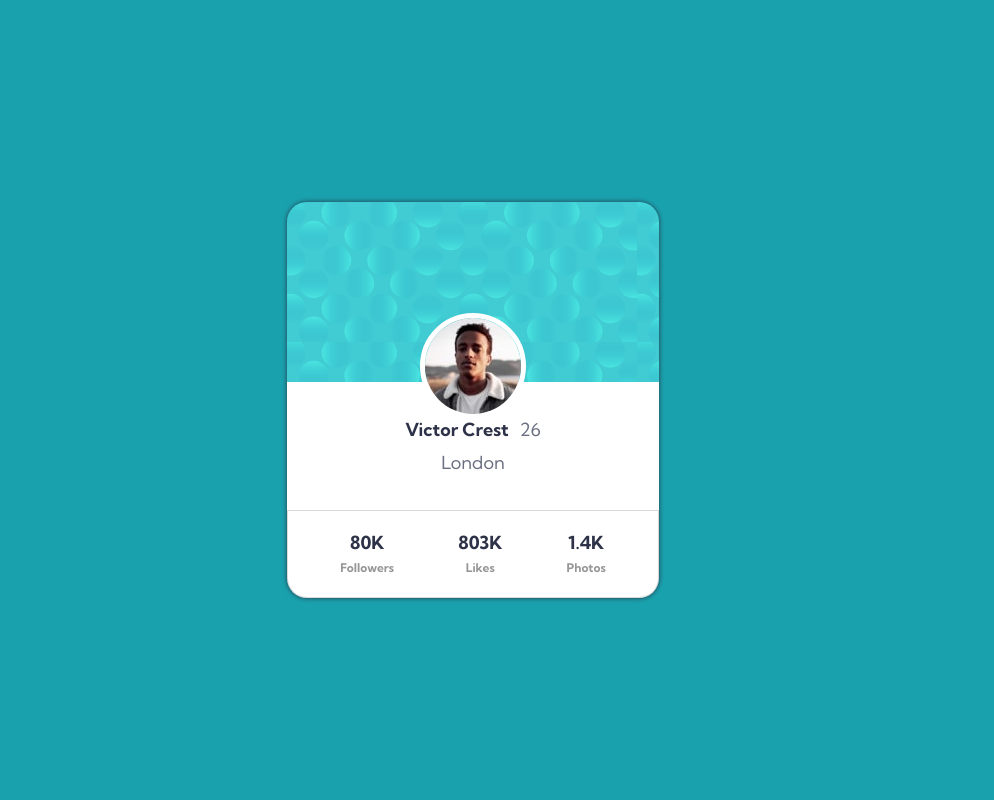
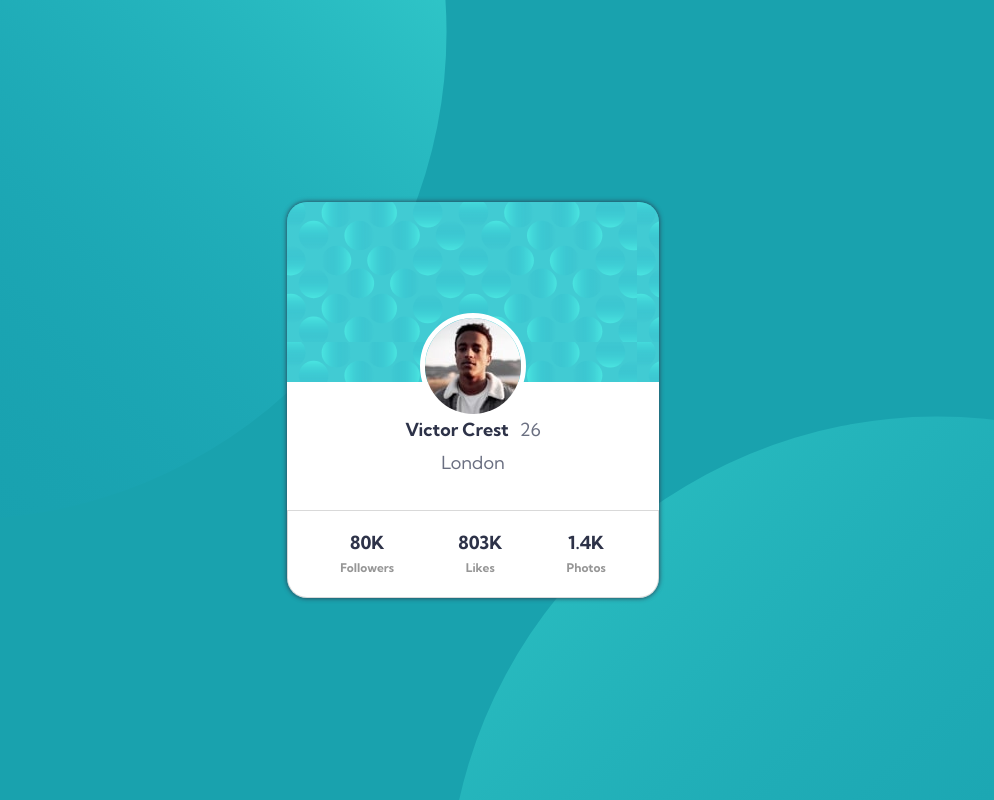
Before and after one commit to WangaiJM/profile-card-components, a plain HTML site: page index.html in a window 1280 px wide. Shown: the whole page, without its empty margins (167-1161 px from the left). Drawn offline with Linux system fonts and the light colour scheme.

Commit message:
background image

```diff
--- a/styles.css
+++ b/styles.css
@@ -26,6 +26,10 @@ body {
   align-items: center;
   position: relative;
   background-color: var(--color-background);
+  background-image: url("./images/bg-pattern-top.svg"),
+    url("./images/bg-pattern-bottom.svg");
+  background-repeat: no-repeat, no-repeat;
+  background-position: right 52dvw bottom 35dvh, left 48dvw top 52dvh;
 }
 .card {
   border-radius: 0.5rem;
```
